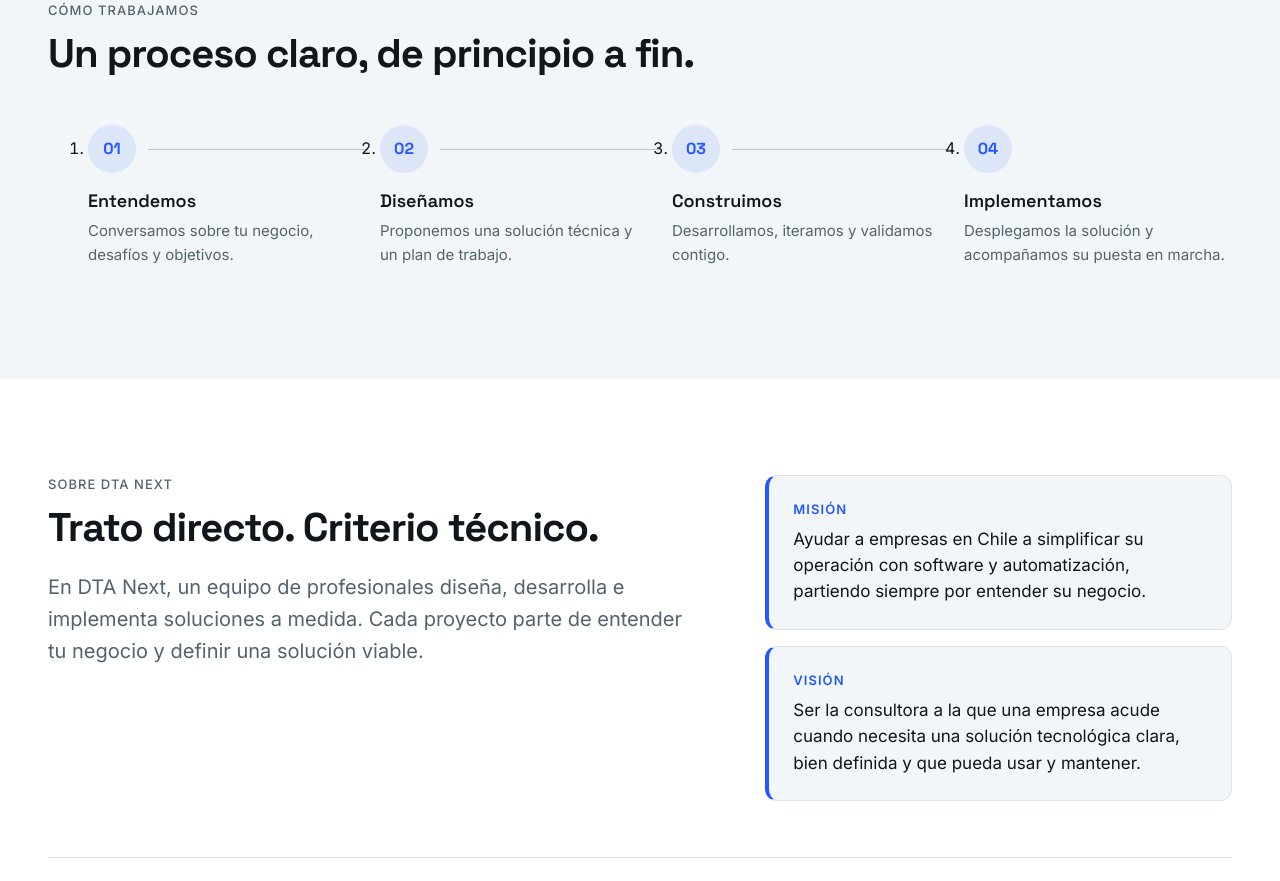
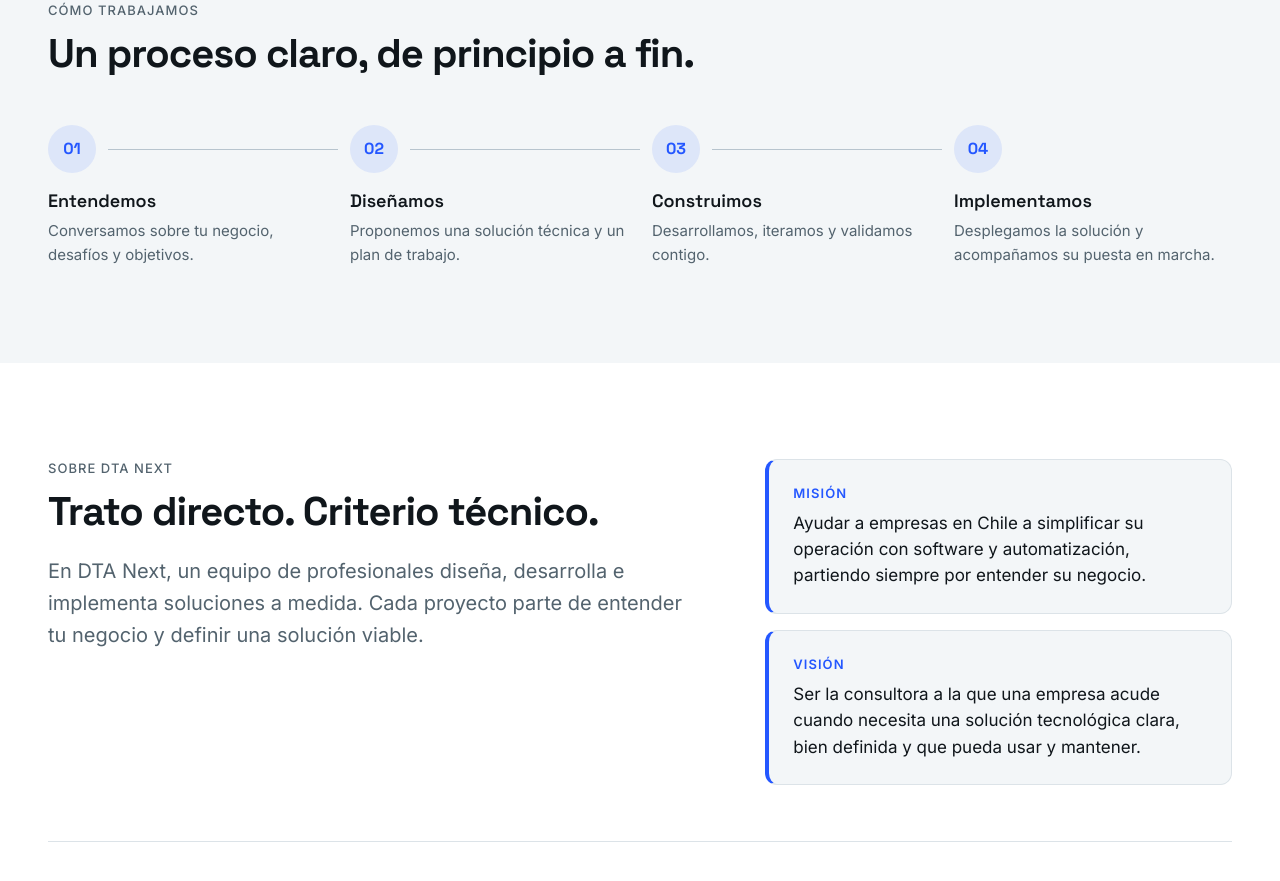
Before and after one commit to sebastian-cp/dta-next, a React (Vite) app: page / in a window 1280 px wide. Shown: the part 3760-4641 px from the top of the page. Built offline with nearby package versions, Linux system fonts and the light colour scheme.

Commit message:
Corrige viñetas y sangría de las listas ordenadas del proceso

```diff
--- a/src/styles/base.css
+++ b/src/styles/base.css
@@ -7,7 +7,7 @@ body { margin: 0; font-family: var(--font-body); font-size: 1rem; line-height: 1
 img, svg { display: block; max-width: 100%; }
 h1, h2, h3, h4 { font-family: var(--font-heading); margin: 0; }
 p { margin: 0; }
-ul { margin: 0; padding: 0; list-style: none; }
+ul, ol { margin: 0; padding: 0; list-style: none; }
 a { color: inherit; }
 button { font: inherit; color: inherit; }
 :focus-visible { outline: 3px solid var(--brand-blue); outline-offset: 3px; border-radius: 4px; }
```
